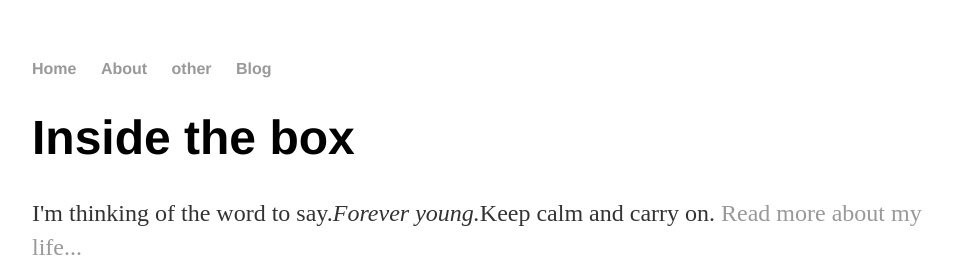
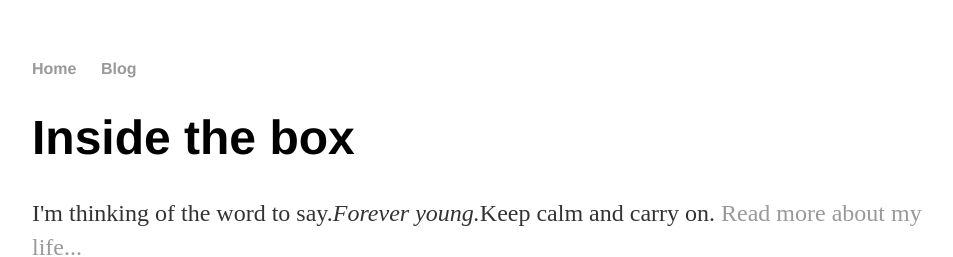
Before and after one commit to fiinwa/fiinwa.github.io, a Jekyll site: the page built from index.html, in a window 1280 px wide. Shown: the top 257 px of the page, without its empty margins (160-1113 px from the left). Built offline with Jekyll 4.4.1, drawn with Linux system fonts in a browser that asks for light colours.

Commit message:
Update default.html

```diff
--- a/_layouts/default.html
+++ b/_layouts/default.html
@@ -8,9 +8,7 @@
 		<body>
 			<nav>
 	    		<ul>
-	        		<li><a href="/">Home</a></li>
-		        	<li><a href="/about">About</a></li>
-	        		<li><a href="/other">other</a></li>
+				<li><a href="/">Home</a></li>
 	        		<li><a href="/blog">Blog</a></li>
 	    		</ul>
 			</nav>
```
